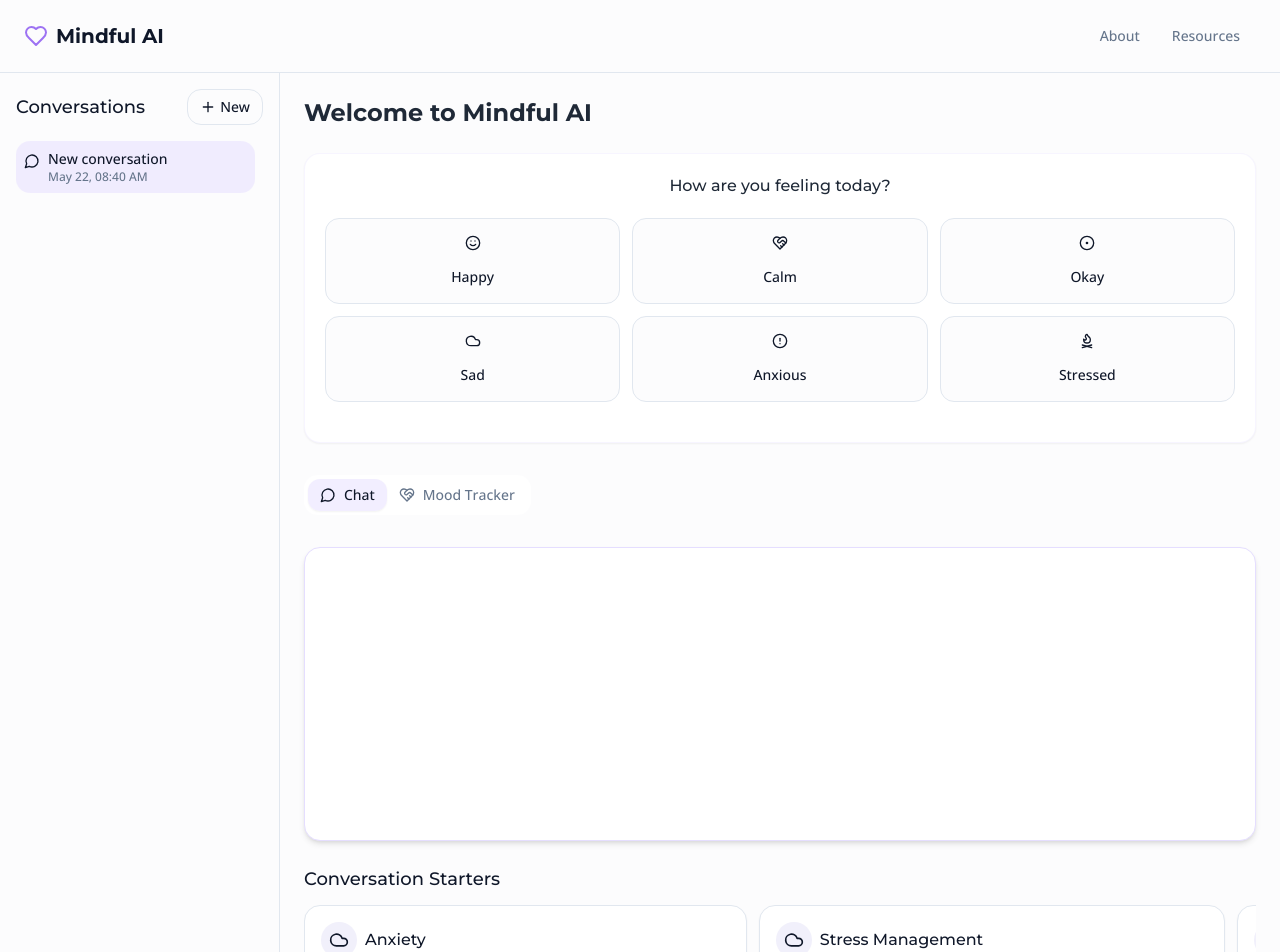
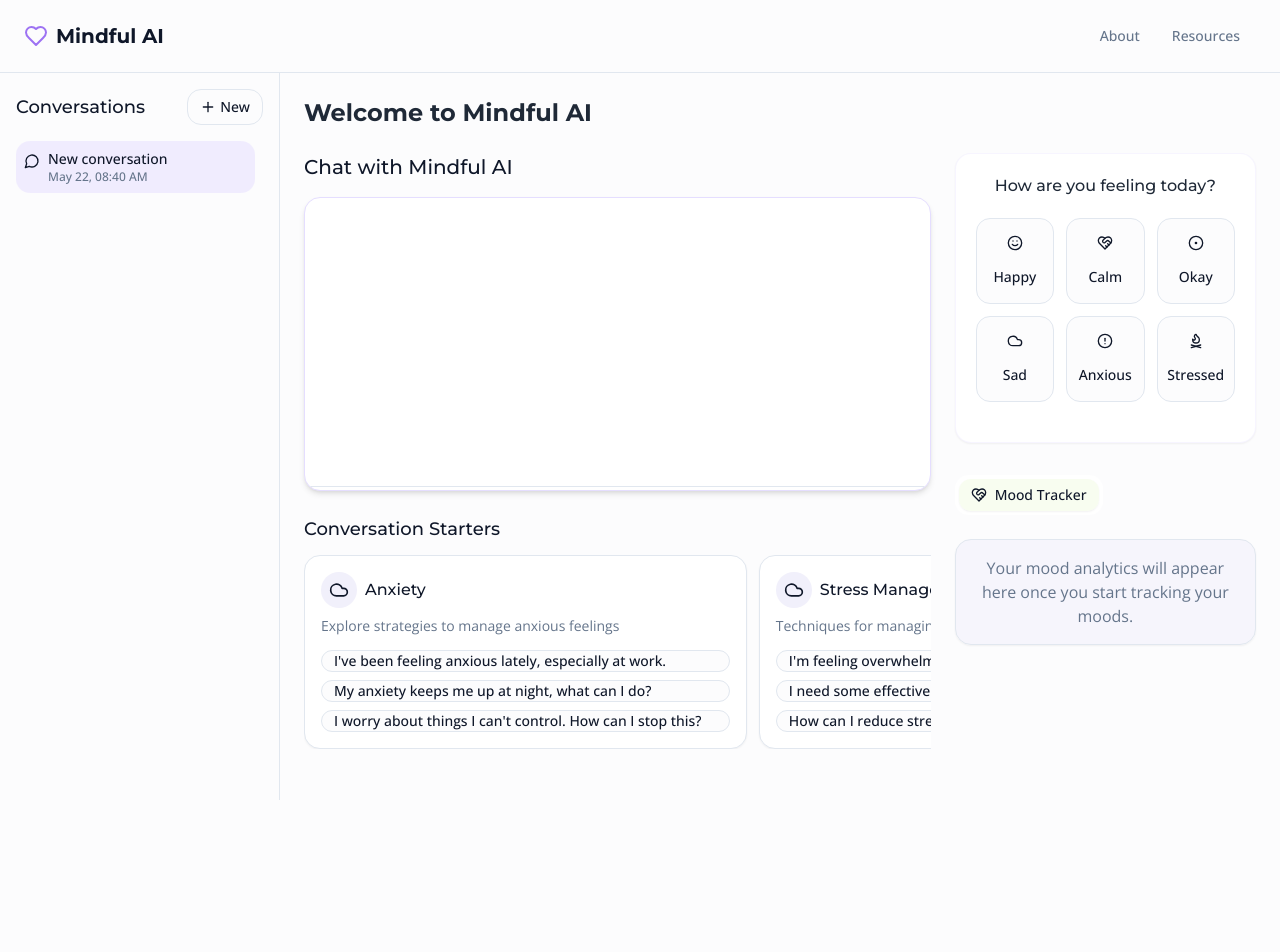
Before and after one commit to theabsurdisst/gentle-mind-chats, a React (Vite) app: page / in a window 1280 px wide. Shown: the top 952 px of the page. After the commit the page ends 800 px from the top, so only its background shows below. Built offline with nearby package versions, Linux system fonts and the light colour scheme.

Commit message:
Refactor: Move chat function to separate page section
Move the chat interface to a dedicated section on the page for better usability.

```diff
--- a/src/pages/Index.tsx
+++ b/src/pages/Index.tsx
@@ -8,7 +8,7 @@ import ChatInterface from "@/components/ChatInterface";
 import MoodPicker from "@/components/MoodPicker";
 import MoodAnalytics from "@/components/MoodAnalytics";
 import ConversationHistory from "@/components/ConversationHistory";
-import { MessageCircle, HeartHandshake } from "lucide-react";
+import { HeartHandshake } from "lucide-react";
 
 const Index = () => {
   return (
@@ -28,30 +28,35 @@ const Index = () => {
               <div className="max-w-5xl mx-auto">
                 <h1 className="text-2xl font-bold mb-6 animate-fade-in text-gray-800">Welcome to Mindful AI</h1>
 
+                <div className="grid grid-cols-1 md:grid-cols-12 gap-6">
+                  {/* Chat Section - Takes up more space */}
+                  <div className="md:col-span-8 animate-fade-in">
+                    <h2 className="text-xl font-medium mb-4">Chat with Mindful AI</h2>
+                    <div className="h-[70vh]">
+                      <ChatInterface />
+                    </div>
+                  </div>
+
+                  {/* Mood Section - Takes up less space */}
+                  <div className="md:col-span-4 animate-fade-in">
                     <MoodPicker />
 
-                <Tabs defaultValue="chat" className="animate-fade-in">
-                  <TabsList className="mb-6 bg-white">
-                    <TabsTrigger value="chat" className="flex items-center gap-2 data-[state=active]:bg-therapy-lavender/50">
-                      <MessageCircle className="h-4 w-4" />
-                      <span>Chat</span>
-                    </TabsTrigger>
+                    <div className="mt-6">
+                      <Tabs defaultValue="mood">
+                        <TabsList className="mb-4 bg-white">
                           <TabsTrigger value="mood" className="flex items-center gap-2 data-[state=active]:bg-therapy-mint/50">
                             <HeartHandshake className="h-4 w-4" />
                             <span>Mood Tracker</span>
                           </TabsTrigger>
                         </TabsList>
 
-                  <TabsContent value="chat" className="space-y-6">
-                    <div className="h-[70vh]">
-                      <ChatInterface />
-                    </div>
-                  </TabsContent>
-
                         <TabsContent value="mood">
                           <MoodAnalytics />
                         </TabsContent>
                       </Tabs>
+                    </div>
+                  </div>
+                </div>
               </div>
             </div>
           </div>
```
Lines whose indentation alone changed are shown as unchanged.
